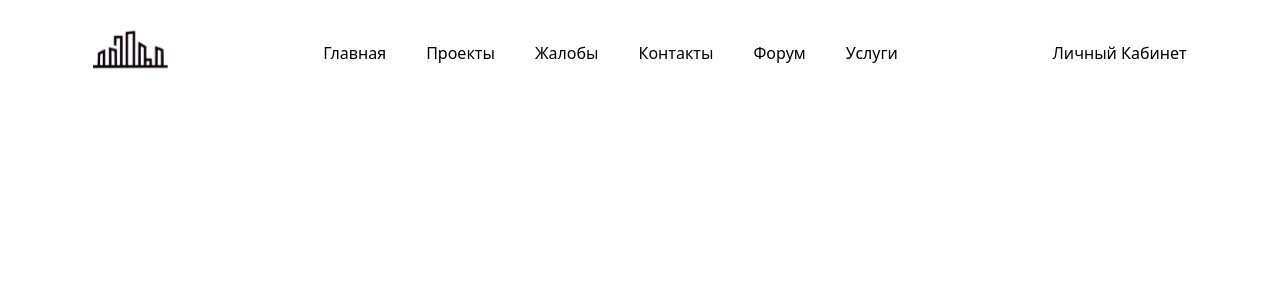
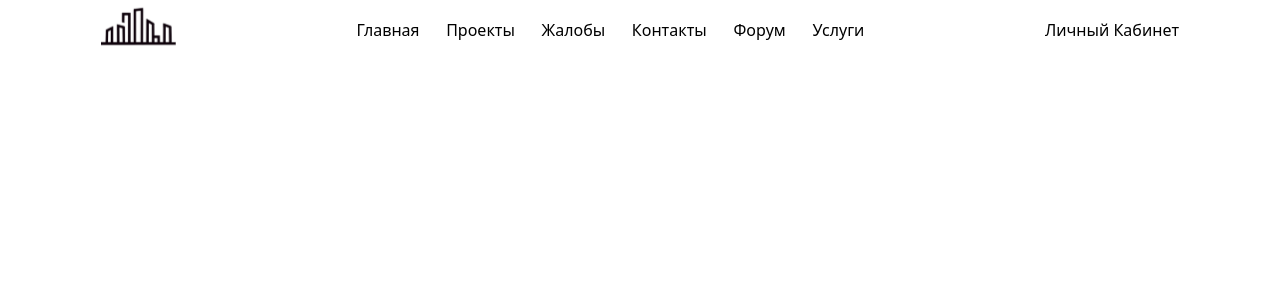
Before and after one commit to JustAlexeyDev/pagecity, a React (Create React App) app in the folder Frontend/: page / in a window 1280 px wide. Shown: the top 300 px of the page. Built offline with nearby package versions, Linux system fonts and the light colour scheme.

Commit message:
Update Header.css

```diff
--- a/Frontend/src/Components/Header/Header.css
+++ b/Frontend/src/Components/Header/Header.css
@@ -1,10 +1,75 @@
 .Header--Container {
+    position: fixed;
+    background-color: #ffffff80;
+    top: 0;
+    left: 0;
     display: flex;
     width: 100%;
-    padding: 16px;
+    padding: 0.833vw;
     justify-content: space-around;
+    align-items: center;
+    height: 4.688vw;
+    z-index: 1000;
+    backdrop-filter: blur(10px);
 }
+
+.Header--Container__Logo {
+    display: flex;
+    height: 3.906vw;
+}
+
 .Header--Container__Nav--Block {
     display: flex;
-    gap: 40px;
+    gap: 2.083vw;
+    align-items: center;
 }
+
+.Header--Container__Item {
+    display: flex;
+    align-items: center;
+}
+
+.Header--Container__Burger {
+    display: none;
+    flex-direction: column;
+    gap: 0.5vw;
+    cursor: pointer;
+}
+
+.Header--Container__Burger div {
+    width: 2vw;
+    height: 0.2vw;
+    background-color: #000;
+}
+
+.Header--Container__Popup {
+    display: none;
+    position: fixed;
+    top: 4.688vw;
+    left: 0;
+    width: 100%;
+    background-color: #fff;
+    flex-direction: column;
+    align-items: center;
+    gap: 1vw;
+    padding: 1vw 0;
+    box-shadow: 0 0.2vw 0.5vw rgba(0, 0, 0, 0.2);
+}
+
+.Header--Container__Popup.open {
+    display: flex;
+}
+
+@media (max-width: 1000px) {
+    .Header--Container__Nav--Block {
+        display: none;
+    }
+
+    .Header--Container__Burger {
+        display: flex;
+    }
+
+    .Header--Container__Item {
+        display: none;
+    }
+}
```
